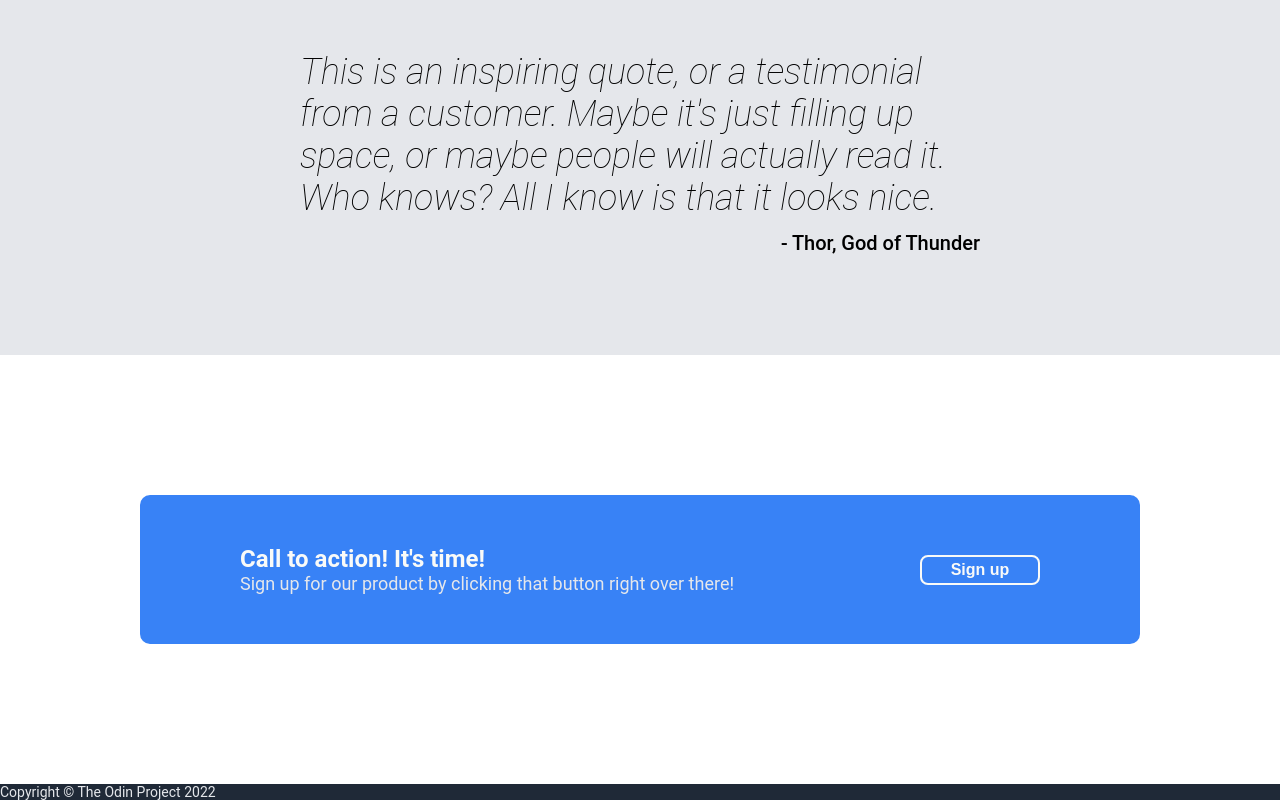
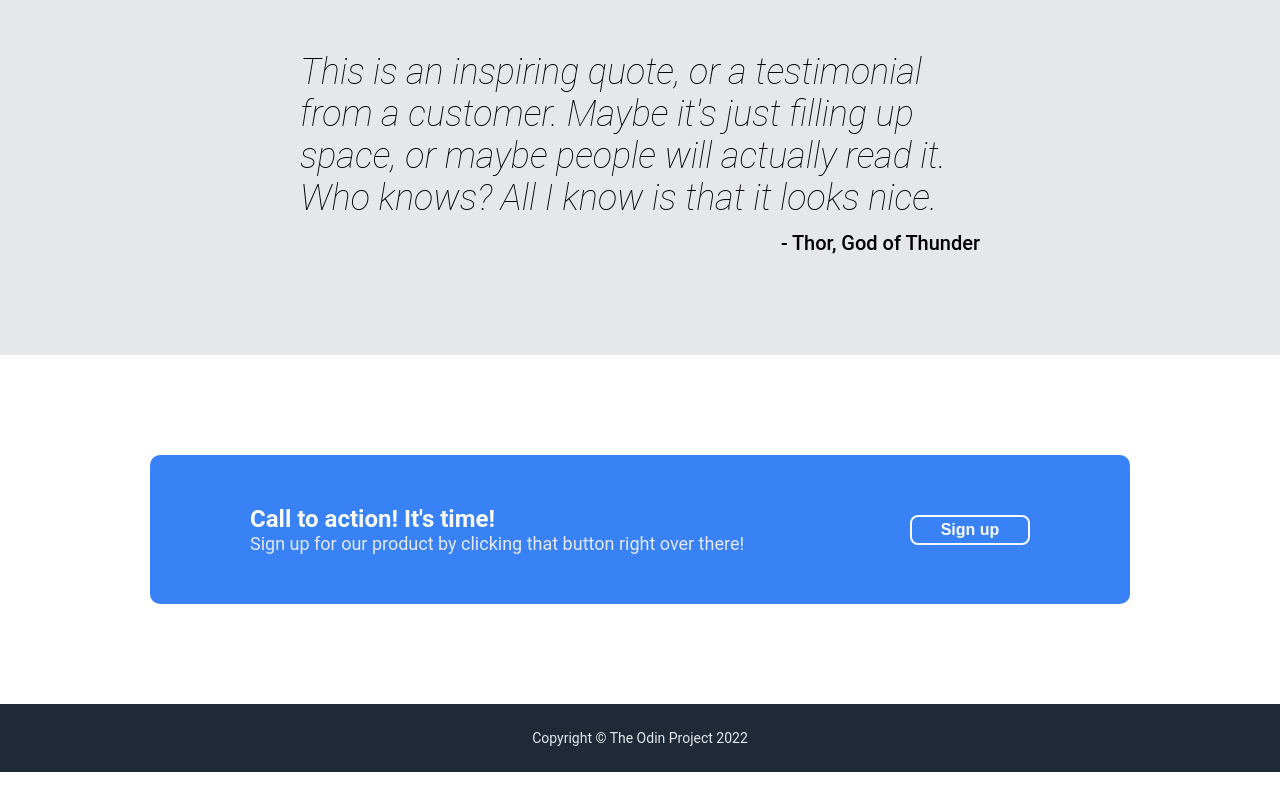
Before and after one commit to pabsantos/odin-landing-page, a plain HTML site: page index.html in a window 1280 px wide. Shown: the part 944-1744 px from the top of the page. After the commit the page ends 1716 px from the top, so only its background shows below. Drawn offline with Linux system fonts and the light colour scheme.

Commit message:
Add padding to footer

```diff
--- a/style.css
+++ b/style.css
@@ -158,10 +158,13 @@ a:link {
   justify-content: space-between;
   align-items: center;
   padding: 50px;
-  border: 140px solid white;
-  border-radius: 150px;
+  margin-left: 150px;
+  margin-right: 150px;
+  margin-top: 100px;
+  margin-bottom: 100px;
   padding-left: 100px;
   padding-right: 100px;
+  border-radius: 10px;
 }
 
 .action-text {
@@ -197,4 +200,6 @@ a:link {
   background-color: #1f2937;
   color: #e5e7eb;
   font-size: 14px;
+  text-align: center;
+  padding: 26px;
 }
```
